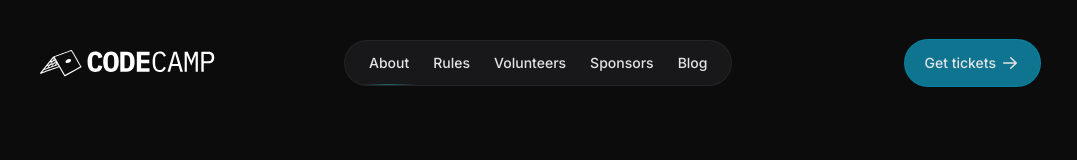
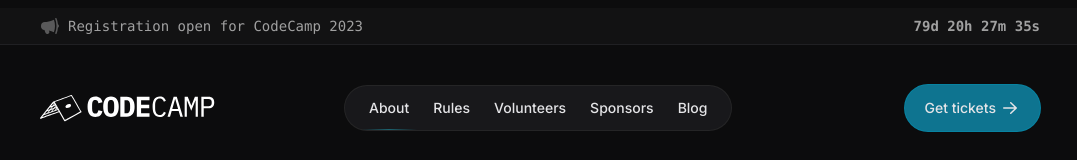
Before and after one commit to tech-threads/codecamp-website-new, a Next.js app: page / in a window 1280 px wide. Shown: the top 160 px of the page, without its empty margins (100-1177 px from the left). Built offline with nearby package versions, Linux system fonts and the light colour scheme.

Commit message:
Timer banner

```diff
--- a/src/components/timer-banner.js
+++ b/src/components/timer-banner.js
@@ -1,4 +1,6 @@
 import { useState, useEffect } from "react";
+
+import { Wrapper } from "@/components/wrapper";
 
 export const TimerBanner = ({ targetDate }) => {
   const calculateTimeLeft = () => {
@@ -27,9 +29,9 @@ export const TimerBanner = ({ targetDate }) => {
   });
 
   return (
-    <div className="text-center relative -mt-8 mb-[100px] font-mono text-sm font-medium">
-      <div className="flex flex-row items-center z-20 w-full py-4 absolute">
-        <span className="flex flex-1 opacity-70">
+    <div className="border-b border-zinc-800/70 border-solid bg-zinc-900/50 text-center relative -mt-8 mb-10 font-mono text-sm">
+      <Wrapper className="flex flex-row items-center z-20 py-2">
+        <span className="flex flex-1 opacity-60 font-medium">
           <svg
             xmlns="http://www.w3.org/2000/svg"
             viewBox="0 0 20 20"
@@ -40,13 +42,12 @@ export const TimerBanner = ({ targetDate }) => {
           </svg>
           Registration open for CodeCamp 2023
         </span>
-        <span className="opacity-70">
+        <span className="opacity-60 font-bold">
           {timeLeft.days}d {timeLeft.hours}h {timeLeft.minutes}m{" "}
           {timeLeft.seconds}s
         </span>
-      </div>
 
-      {/* <svg
+        {/* <svg
         viewBox="0 0 1140 34"
         fill="none"
         className="absolute bottom-[-67px] left-1/2 ml-[-553px] w-[1130px] z-10"
@@ -102,6 +103,7 @@ export const TimerBanner = ({ targetDate }) => {
           </filter>
         </defs>
       </svg> */}
+      </Wrapper>
     </div>
   );
 };
--- a/src/pages/index.js
+++ b/src/pages/index.js
@@ -16,7 +16,7 @@ import { Layout } from "@/components/layout";
 export default function Home() {
   return (
     <Layout>
-      {/* <TimerBanner targetDate={new Date("November 18, 2023")} /> */}
+      <TimerBanner targetDate={new Date("November 18, 2023")} />
       <Wrapper>
         <Nav />
         <Hero
--- a/src/pages/rules.js
+++ b/src/pages/rules.js
@@ -18,7 +18,7 @@ import { NumberHeader } from "@/components/number-header";
 export default function Rules() {
   return (
     <Layout>
-      {/* <TimerBanner targetDate={new Date("November 18, 2023")} /> */}
+      <TimerBanner targetDate={new Date("November 18, 2023")} />
       <Wrapper>
         <Nav />
         <Hero
```
Also changed, not shown: src/styles/globals.css (line endings or trailing spaces).
